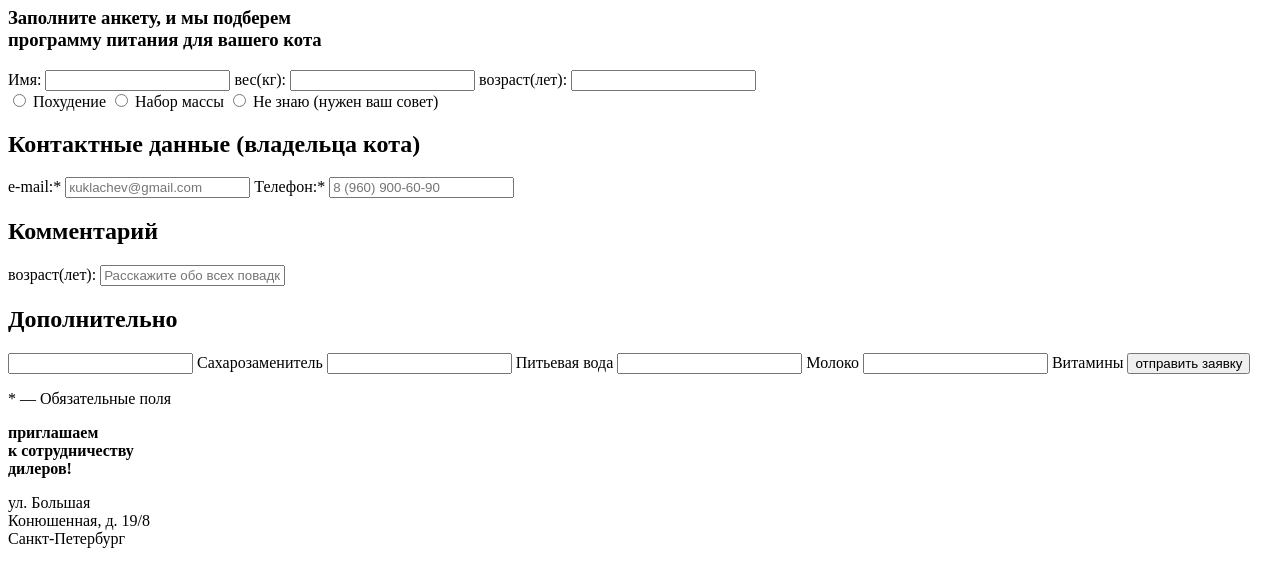
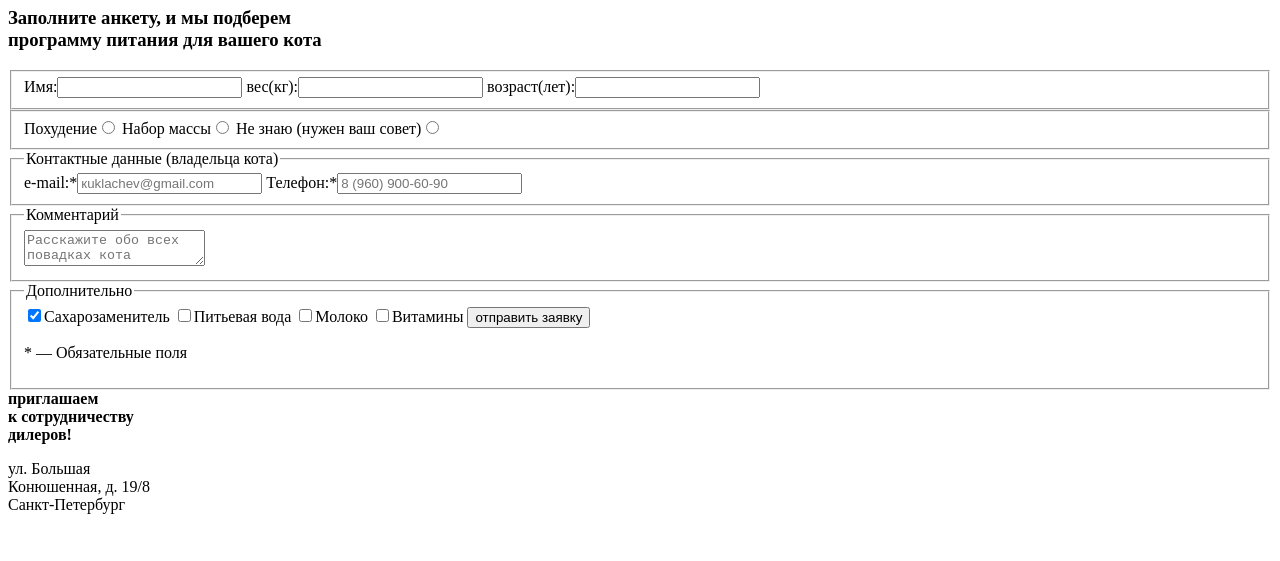
Before and after one commit to htmlacademy-adaptive/2121071-cat-energy-28, a website: page source/form.html in a window 1280 px wide. Shown: the part 213-774 px from the top of the page. Drawn offline with Linux system fonts and the light colour scheme; files whose address does not match are found by name.

Commit message:
редактирует верстку страницы формы

```diff
--- a/source/form.html
+++ b/source/form.html
@@ -35,63 +35,53 @@
     <h1 class="main-container__title">Подбор программы</h1>
     <h3 class="main-container__subtitle">Заполните анкету, и мы подберем<br>
       программу питания для вашего кота</h3>
-    <section class="about">
-      <label for="name">Имя:</label>
-      <input class="about__input--name" type="text"  required>
-      <label for="name">вес(кг):</label>
-      <input  class="about__input--weight" type="text"  required>
-      <label for="name">возраст(лет):</label>
-      <input class="about__input--age" type="text" required>
-    </section>
 
-    <section class="radiobuttons">
-      <input class="radiobuttons__input--first" type="radio"   value="">
-      <label for="Choice1">Похудение</label>
+    <form class="form" action="https://echo.htmlacademy.ru/" method="post">
+      <fieldset class="form-block">
+        <label class="form-block__labelrow">Имя:<input class="form-block_inputfield" type="text" required></label>
+        <label class="form-block__labelrow">вес(кг):<input class="form-block_inputfield" type="number" required></label>
+        <label class="form-block__labelrow">возраст(лет):<input class="form-block_inputfield" type="number"
+            required></label>
+      </fieldset>
 
-      <input class="radiobuttons__input--second" type="radio" value="">
-      <label  for="Choice2">Набор массы</label>
+      <fieldset class="form-block">
+        <label class="form-block__labelrow">Похудение<input class="form-block_inputfield" type="radio" value=""></label>
+        <label class="form-block__labelrow">Набор массы<input class="form-block_inputfield" type="radio" value=""></label>
+        <label class="form-block__labelrow">Не знаю (нужен ваш совет)<input class="form-block_inputfield" type="radio" value=""></label>
+      </fieldset>
 
-      <input class="radiobuttons__input--third" type="radio" value="">
-      <label for="Choice3">Не знаю (нужен ваш совет)</label>
+      <fieldset class="form-block">
+        <legend class="form-title">Контактные данные (владельца кота)</legend>
+        <label class="form-block__labelrow">e-mail:*<input type="email" class="form-block_inputfield" name="e-mail" required
+            placeholder="кuklachev@gmail.com"></label>
 
-    </section>
+        <label class="form-block__labelrow">Телефон:*<input type="tel" class="form-block_inputfield" required
+            placeholder="8 (960) 900-60-90"></label>
+      </fieldset>
 
-    <h2 class="form-title">Контактные данные (владельца кота)</h2>
+      <fieldset class="form-block">
+        <legend class="form-title">Комментарий</legend>
+        <label class="form-block__labelrow"><textarea class="form-block_inputfield"
+            placeholder="Расскажите обо всех повадках кота"></textarea></label>
+      </fieldset>
 
-    <section class="mail">
-      <label for="e-mail">e-mail:*</label>
-      <input type="mail__input" id="e-mail" name="e-mail" required placeholder="кuklachev@gmail.com">
-      <label for="tel">Телефон:*</label>
-      <input type="mail__tel" id="tel" name="tel" required placeholder="8 (960) 900-60-90">
-    </section>
+      <fieldset class="form-block">
+        <legend class="form-title">Дополнительно</legend>
+        <label class="form-block__labelrow"><input class="form-block_inputfield" type="checkbox"
+            checked>Сахарозаменитель</label>
+
+        <label class="form-block__labelrow"><input class="form-block_inputfield" type="checkbox">Питьевая вода</label>
+
+        <label class="form-block__labelrow"><input class="form-block_inputfield" type="checkbox">Молоко</label>
+
+        <label class="form-block__labelrow"><input class="form-block_inputfield" type="checkbox">Витамины</label>
 
 
-    <h2 class="form-title">Комментарий</h2>
-
-    <section class="comment">
-      <label for="name">возраст(лет):</label>
-      <input class="comment__about" type="text" id="name" name="name" required
-      placeholder="Расскажите обо всех повадках кота">
-    </section>
-
-    <h2 class="form-title">Дополнительно</h2>
-
-    <section class="add">
-      <div class="add__prod">
-        <input  class="add__product" type=""  name="Сахарозаменитель" checked>
-        <label for="add">Сахарозаменитель</label>
-        <input class="add__product" type=""  name="Питьевая вода" checked>
-        <label for="add">Питьевая вода</label>
-        <input class="add__product" type=""  name="Молоко" checked>
-        <label for="add">Молоко</label>
-        <input class="add__product" type=""  name="Витамины" checked>
-        <label for="add">Витамины</label>
-
-        <button class="add__button">отправить заявку</button>
+        <button class="add__button" type="submit">отправить заявку</button>
         <p class="add__text">* — Обязательные поля</p>
 
-      </div>
-    </section>
+      </fieldset>
+    </form>
   </main>
   <footer class="main-footer">
     <section class="location">
@@ -119,6 +109,8 @@
           </li>
         </ul>
 
+
+
       </div>
       <div class="main-footer__copyright"></div>
       <a href="https://htmlacademy.ru"></a>
```
